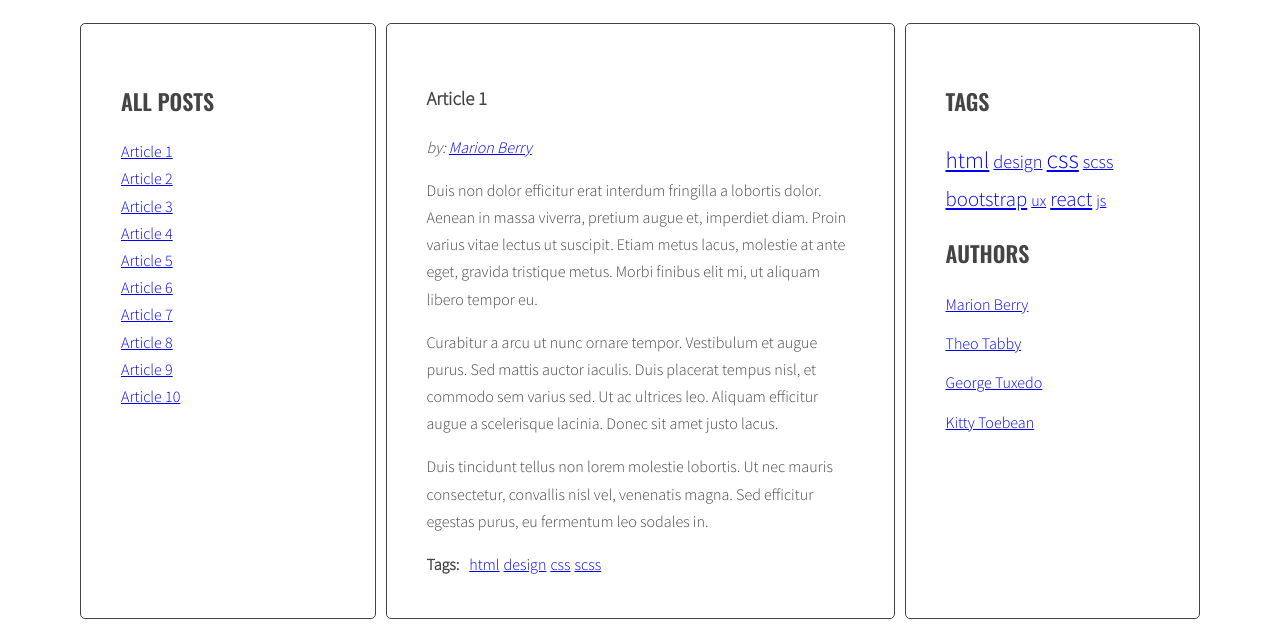
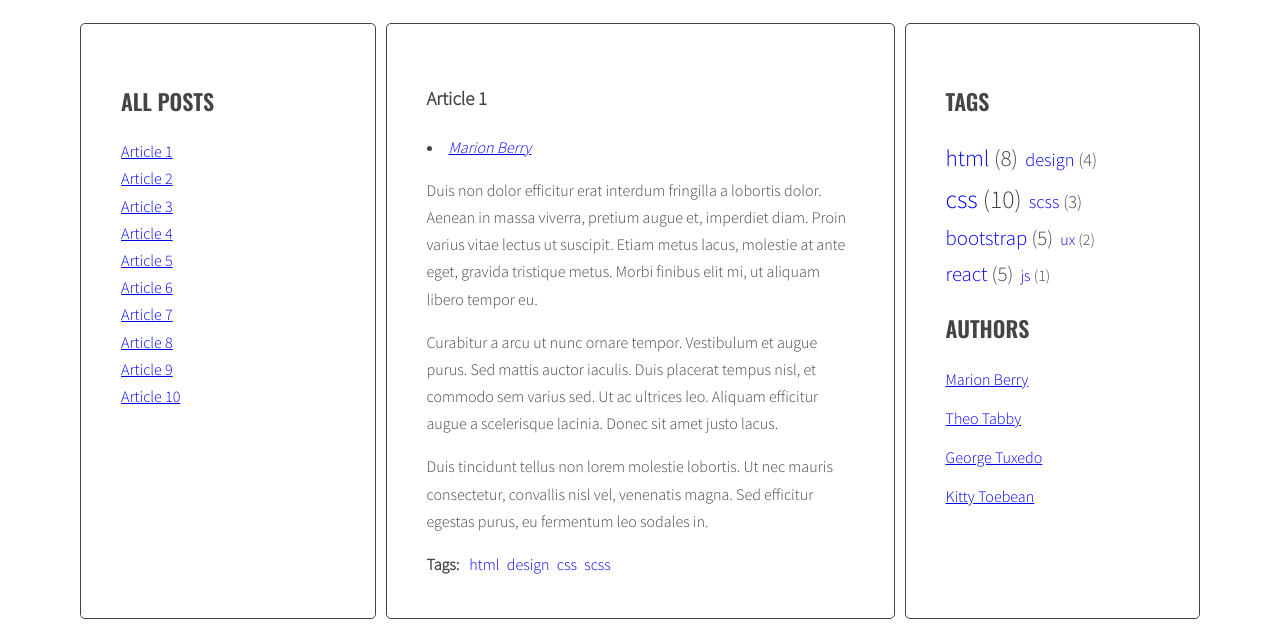
Before and after one commit to wojtekbo/javascript-blog, a website: page index.html in a window 1280 px wide. Shown: the part 220-847 px from the top of the page. Drawn offline with nearby package versions, Linux system fonts and the light colour scheme.

Commit message:
Update automatically generated authors list

```diff
--- a/index.html
+++ b/index.html
@@ -263,6 +263,32 @@
         </main>
       </div>
     </div>
+
+    <script id="template-article-link" type="text/x-handlebars-template">
+      <li><a href='#{{id}}'><span>{{title}}</span></a></li>
+    </script>
+
+    <script id="template-tag-link" type="text/x-handlebars-template">
+      <li><a href='#tag-{{id}}'><span>{{title}}</span></a></li>
+    </script>
+
+    <script id="template-author-link" type="text/x-handlebars-template">
+      <li><a href='#author-{{id}}'><span>{{title}}</span></a></li>
+    </script>
+
+    <script id="template-tag-cloud-link" type="text/x-handlebars-template">
+      {{#each tags}}
+        <li class='{{className}}'><a href='#tag-{{tag}}'>{{tag}}</a><span> ({{count}})</span></li>
+      {{/each}}
+    </script>
+
+    <script id="template-authors-list-link" type="text/x-handlebars-template">
+      {{#each authors}}
+        <li></li><a href='#author-{{authorLowerCase}}'>{{author}}</a></li>
+      {{/each}}
+    </script>
+
+    <script src="https://cdnjs.cloudflare.com/ajax/libs/handlebars.js/4.1.0/handlebars.min.js"></script>
     <script src="js/script.js"></script>
   </body>
 </html>
--- a/js/script.js
+++ b/js/script.js
@@ -1,4 +1,11 @@
 'use strict';
+const templates = {
+  articleLink: Handlebars.compile(document.querySelector('#template-article-link').innerHTML),
+  tagLink: Handlebars.compile(document.querySelector('#template-tag-link').innerHTML),
+  authorLink: Handlebars.compile(document.querySelector('#template-author-link').innerHTML),
+  tagCloudLink: Handlebars.compile(document.querySelector('#template-tag-cloud-link').innerHTML),
+  authorsListLink: Handlebars.compile(document.querySelector('#template-authors-list-link').innerHTML),
+};
 
 const optArticleSelector = '.post',
   optTitleSelector = '.post-title',
@@ -57,7 +64,8 @@ const generateTitleLinks = function (customSelector = '') {
     const articleTitle = article.querySelector(optTitleSelector).innerHTML;
 
     /* create HTML of the link */
-    const linkHTML = `<li><a href="#${articleId}"><span>${articleTitle}</span></a></li>`;
+    const linkHTMLData = {id: articleId, title: articleTitle};
+    const linkHTML = templates.articleLink(linkHTMLData);
 
     /* insert link into titleList */
     html = html + linkHTML;
@@ -124,7 +132,8 @@ const generateTags = function () {
     /* START LOOP: for each tag */
     for (let tag of articleTagsArray) {
       /* generate HTML of the link */
-      const linkHTML = `<li><a href="#tag-${tag}">${tag}</a></li>`;
+      const linkHTMLData = {id: tag, title: tag};
+      const linkHTML = templates.tagLink(linkHTMLData);
       /* add generated code to HTML variable */
       html = html + linkHTML;
       /* [NEW] check if this link is NOT already in allTags */
@@ -141,25 +150,27 @@ const generateTags = function () {
     articleTagsWrapper.innerHTML = html;
     /* END LOOP: for every article: */
   }
-  console.log(allTags);
   /* [NEW] find list of tags in right column */
   const tagList = document.querySelector(optTagsListSelector);
 
   const tagsParams = calculateTagsParams(allTags);
-  console.log('tagsParams:', tagsParams);
   /* [NEW] create variable for all links HTML code */
-  let allTagsHTML = '';
+  const allTagsData = {tags: []};
   /* [NEW] START LOOP: for each tag in allTags: */
 
   for (let tag in allTags) {
     /* [NEW] generate code of a link and add it to allTagsHTML */
     // allTagsHTML += `<li><a href="#tag-${tag}" class="${calculateTagClass(allTags[tag], tagsParams)}">${tag}</a><span> (${allTags[tag]})</span></li>`;
-    allTagsHTML += `<li><a href="#tag-${tag}" class="${calculateTagClass(allTags[tag], tagsParams)}">${tag}</a></li>`;
+    allTagsData.tags.push({
+      tag: tag,
+      count: allTags[tag],
+      className: calculateTagClass(allTags[tag], tagsParams),
+    });
   }
   /* [NEW] END LOOP: for each tag in allTags: */
 
   /*[NEW] add HTML from allTagsHTML to tagList */
-  tagList.innerHTML = allTagsHTML;
+  tagList.innerHTML = templates.tagCloudLink(allTagsData);
 };
 
 const tagClickHandler = function (event) {
@@ -169,7 +180,6 @@ const tagClickHandler = function (event) {
   const clickedElement = this;
   /* make a new constant "href" and read the attribute "href" of the clicked element */
   const href = clickedElement.getAttribute('href');
-  console.log(href);
   /* make a new constant "tag" and extract tag from the "href" constant */
   const tag = clickedElement.innerText;
   // console.log(tag);
@@ -222,7 +232,10 @@ const generateAuthors = function () {
     /* get tags from data-tags attribute */
     const articleAuthor = article.getAttribute('data-author');
     /* generate HTML of the link */
-    const linkHTML = `<p>by: <a href="#author-${articleAuthor.toLocaleLowerCase().replace(' ', '-')}">${articleAuthor}</a></p>`;
+    const articleAuthorClass = articleAuthor.toLocaleLowerCase().replace(' ', '-');
+    const linkHTMLData = {id: articleAuthorClass, title: articleAuthor};
+    const linkHTML = templates.authorLink(linkHTMLData);
+
     /* add generated code to HTML variable */
     html = html + linkHTML;
     /* insert HTML of all the links into the tags wrapper */
@@ -235,20 +248,16 @@ const generateAuthors = function () {
       allAuthors[articleAuthor]++;
     }
   }
-  console.log(allAuthors);
   const authorList = document.querySelector(optAuthorsListSelector);
-  console.log(authorList);
-  let allAuthorsHTML = '';
-
+  const allAuthorsData = {authors: []};
   for (let author in allAuthors) {
-    /* [NEW] generate code of a link and add it to allAuthorsHTML */
-    allAuthorsHTML += `<li><a href="#tag-${author.toLocaleLowerCase().replace(' ', '-')}">${author}</a></li>`;
+    allAuthorsData.authors.push({
+      author: author,
+      authorLowerCase: author.toLowerCase().replace(' ', '-'),
+    });
   }
   /* [NEW] END LOOP: for each tag in allTags: */
-  console.log(allAuthorsHTML);
-  console.log(articles);
-  /*[NEW] add HTML from allAuthorsHTML to tagList */
-  authorList.innerHTML = allAuthorsHTML;
+  authorList.innerHTML = templates.authorsListLink(allAuthorsData);
 };
 
 function authorClickHandler(event) {
--- a/sass/style.scss
+++ b/sass/style.scss
@@ -107,6 +107,9 @@ body {
   display: inline-block;
   margin-right: 4px;
 }
+.tags a {
+  text-decoration: none;
+}
 .tag-size-1 {
   font-size: 1rem;
 }
```
Also changed, not shown: .eslintrc.json, css/style.css, 1 other file.
